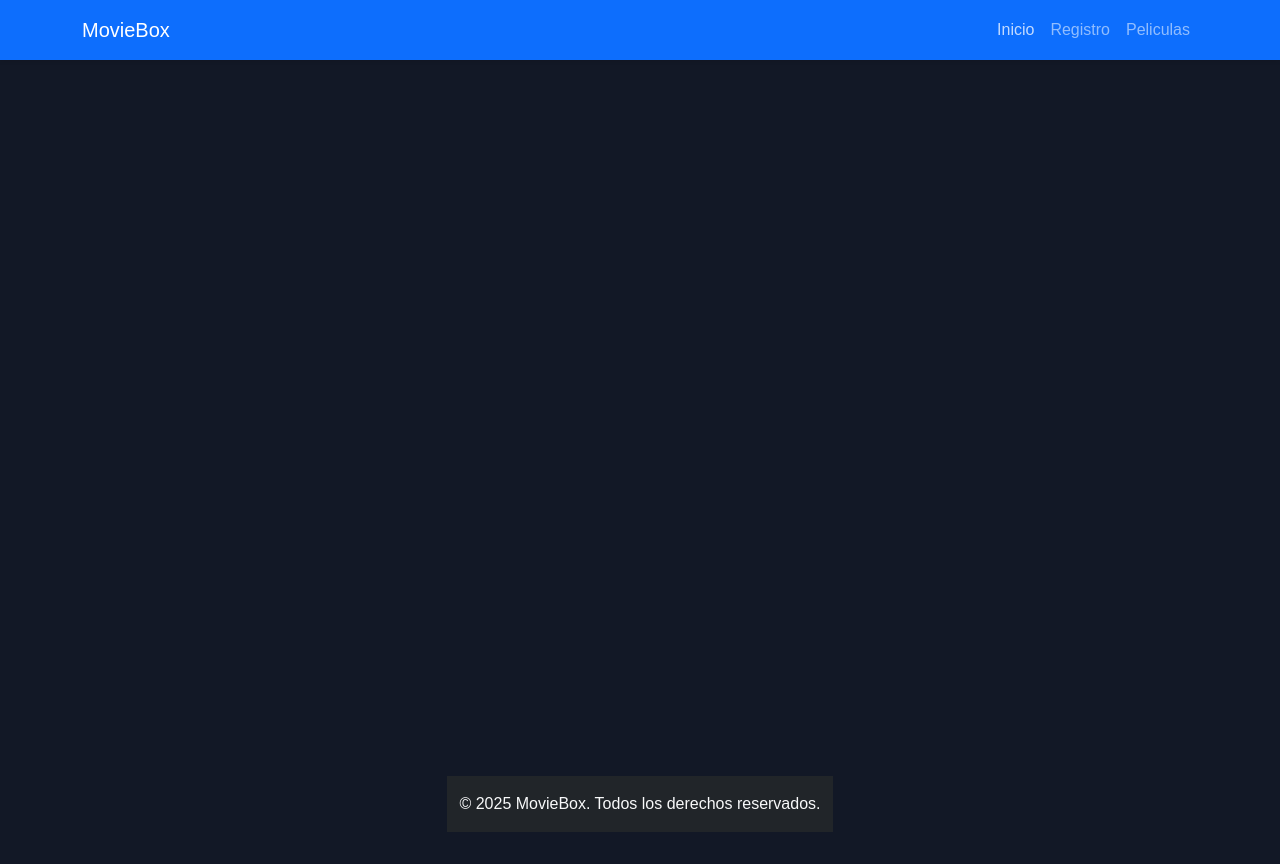
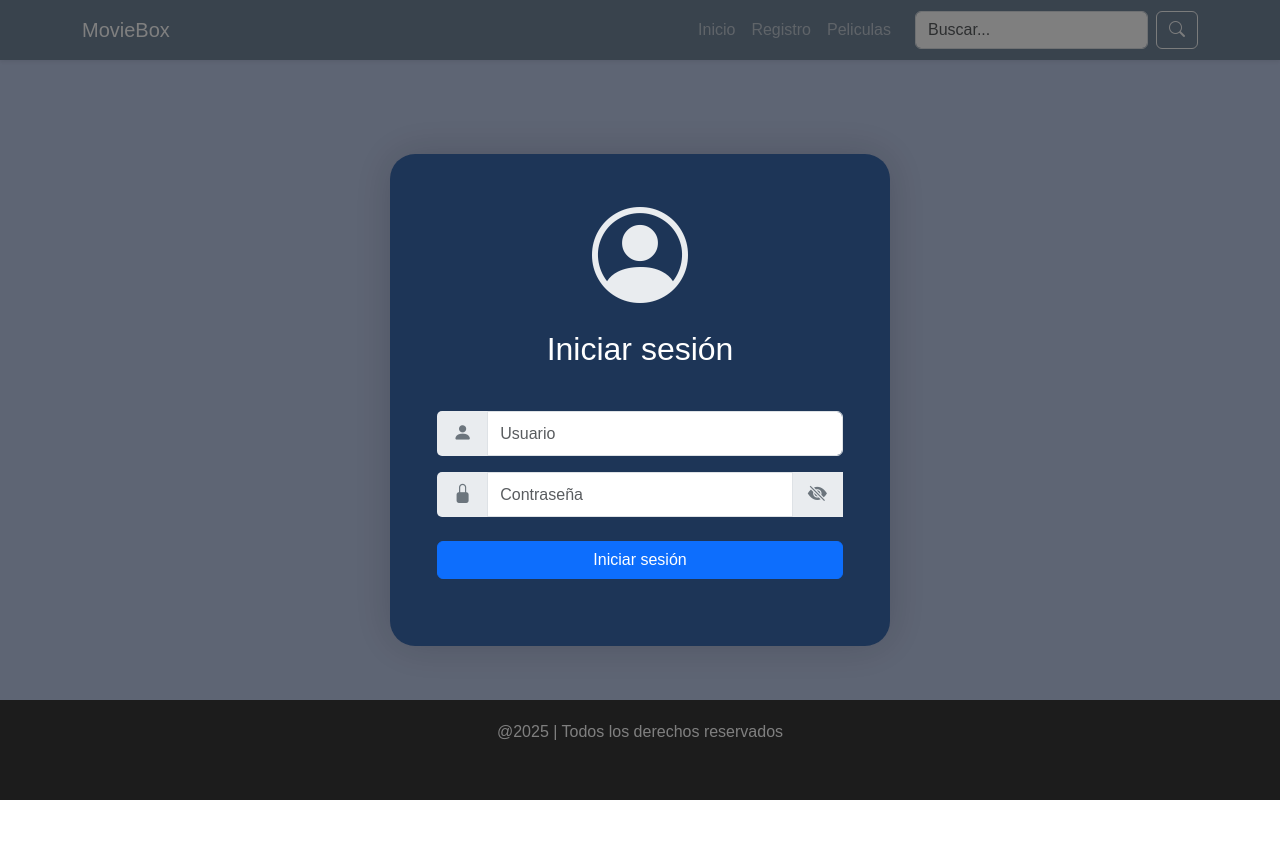
Before and after one commit to alebrije123/moviebox, a React (Vite) app in the folder front/: page / in a window 1280 px wide. Both pictures are taken after a click on the button "Inicio". After the commit the page ends 800 px from the top, so only its background shows below. Built offline with nearby package versions, Linux system fonts and the light colour scheme.

Commit message:
Avance con footer y navbar, ya reacciona el login solo falta poner animación y me quede en el home

```diff
--- a/front/src/App.css
+++ b/front/src/App.css
@@ -1,54 +1,5 @@
-#root {
-  max-width: 1280px;
-  margin: 0 auto;
-  padding: 2rem;
-  text-align: center;
-}
+
 body {
-  font-weight: 400;
-  overflow-x: hidden;
-  position: relative;
-  background-color: #121826 !important;
-  color: #fff !important;
+  background-color: #bdcae9 !important;
   font-family: 'Centra', sans-serif !important;
 }
-
-.logo {
-  height: 6em;
-  padding: 1.5em;
-  will-change: filter;
-  transition: filter 300ms;
-}
-.logo:hover {
-  filter: drop-shadow(0 0 2em #646cffaa);
-}
-.logo.react:hover {
-  filter: drop-shadow(0 0 2em #61dafbaa);
-}
-
-@keyframes logo-spin {
-  from {
-    transform: rotate(0deg);
-  }
-  to {
-    transform: rotate(360deg);
-  }
-}
-
-@media (prefers-reduced-motion: no-preference) {
-  a:nth-of-type(2) .logo {
-    animation: logo-spin infinite 20s linear;
-  }
-}
-
-.card {
-  padding: 2em;
-}
-
-.read-the-docs {
-  color: #888;
-}
-
-.content {
-  flex: 1; /* Hace que el contenido crezca y empuje el footer hacia abajo */
-}
--- a/front/src/App.tsx
+++ b/front/src/App.tsx
@@ -13,9 +13,7 @@ function App() {
   return (
     <div className="App">
       <MyNavbar />
-      <div className="content">
-        <Home />
-      </div>
+      <Home />
       <Footer />
     </div>
   );
--- a/front/src/components/layouts/footer.tsx
+++ b/front/src/components/layouts/footer.tsx
@@ -1,12 +1,11 @@
 import React from "react";
 import { Container } from "react-bootstrap";
 import "../../css/footer.css";
+
 export const Footer = () => {
   return (
-    <footer className="footer bg-dark text-light text-center py-3">
-      <Container>
-        <p className="mb-0">© {new Date().getFullYear()} MovieBox. Todos los derechos reservados.</p>
-      </Container>
+    <footer className="footer text-white p-9 text-center">
+      <p className="text-sm">@{new Date().getFullYear()} | Todos los derechos reservados</p>
     </footer>
   );
 };
--- a/front/src/components/layouts/navbar.tsx
+++ b/front/src/components/layouts/navbar.tsx
@@ -1,25 +1,47 @@
 import { useState } from "react";
 import { Link } from "react-router-dom";
-import { Navbar, Nav, Container, Button } from "react-bootstrap";
+import { Navbar, Nav, Container, Button, Modal, InputGroup, Form } from "react-bootstrap";
 import "../../css/navbar.css";
+import { Login } from "../usuario/login";
+
 export const MyNavbar = () => {
   const [menuOpen, setMenuOpen] = useState(false);
+  const [showLogin, setShowLogin] = useState(false);
+  const [showRegister, setShowRegister] = useState(false);
 
   return (
     <>
-    <Navbar bg="primary" variant="dark" expand="md" className="shadow-sm" fixed="top">
+      <Navbar variant="dark" className="shadow-sm" fixed="top">
         <Container>
           <Navbar.Brand href="/">MovieBox</Navbar.Brand>
-        <Navbar.Toggle aria-controls="basic-navbar-nav" onClick={() => setMenuOpen(!menuOpen)} />
-        <Navbar.Collapse id="basic-navbar-nav" className={menuOpen ? "show" : ""}>
+          <Navbar.Collapse id="basic-navbar-nav">
             <Nav className="ms-auto">
-            <Nav.Link >Inicio</Nav.Link>
-            <Nav.Link >Registro</Nav.Link>
+              <Nav.Link onClick={() => setShowLogin(true)}>Inicio</Nav.Link>
+              <Nav.Link>Registro</Nav.Link>
               <Nav.Link>Peliculas</Nav.Link>
             </Nav>
+            <Form className="d-flex ms-3">
+              <Form.Control
+                type="search"
+                placeholder="Buscar..."
+                className="me-2"
+                aria-label="Buscar"
+              />
+              <Button variant="outline-light">
+                <i className="bi bi-search"></i>
+              </Button>
+            </Form>
           </Navbar.Collapse>
         </Container>
       </Navbar>
+      <Modal
+        show={showLogin}
+        onHide={() => setShowLogin(false)}
+        centered
+        className="custom-modal"
+      >
+        <Login />
+      </Modal>
     </>
   );
 };
--- a/front/src/components/usuario/login.tsx
+++ b/front/src/components/usuario/login.tsx
@@ -23,7 +23,7 @@ export const Login = () => {
         <div className="iconLogin">
           <i className="bi bi-person-circle"></i>
         </div>
-        <h2 className="text-center">Iniciar sesión</h2>
+        <h2 className="text-center text-white">Iniciar sesión</h2>
 
         {error && <div className="alert alert-danger text-center">{error}</div>}
 
--- a/front/src/css/footer.css
+++ b/front/src/css/footer.css
@@ -1,13 +1,11 @@
-.App {
-  display: flex;
-  flex-direction: column;
-  min-height: 100vh; /* Hace que ocupe toda la altura de la pantalla */
+
+body {
+  align-items: flex-end;
 }
 
 .footer {
-  width: 100%;
-  background-color: #343a40;
-  color: white;
-  text-align: center;
-  padding: 15px 0;
+  background: #393939;
+  min-height: 100px;
+  width: 100vw;
+  padding: 20px 0px;
 }
--- a/front/src/css/login.css
+++ b/front/src/css/login.css
@@ -21,6 +21,7 @@
 
 .iconLogin i {
   font-size: 6rem;
+  color: #e9ecef;
 }
 
 h2 {
--- a/front/src/css/navbar.css
+++ b/front/src/css/navbar.css
@@ -4,7 +4,7 @@
   align-items: center;
   width: 100%;
   height: 60px;
-  background-color: #61d8e1;
+  background-color: #73879C;
   padding: 0 20px;
   box-sizing: border-box;
   position: fixed; /* Esto harÃ¡ que la barra se quede fija en la parte superior */
@@ -12,3 +12,9 @@
   left: 0;
   z-index: 100; /* Para asegurarse de que siempre estÃ© por encima del contenido */
 }
+
+.custom-modal .modal-content {
+  background: transparent;
+  border: none;
+  box-shadow: none;
+}
```
Lines whose indentation alone changed are shown as unchanged.
